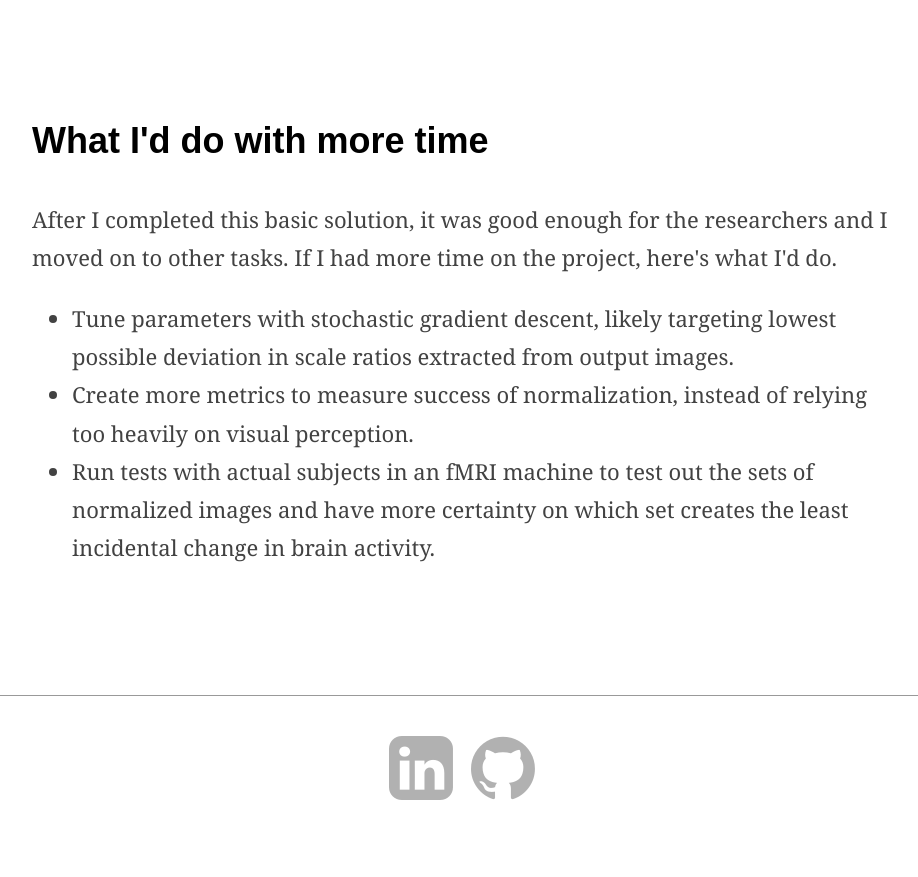
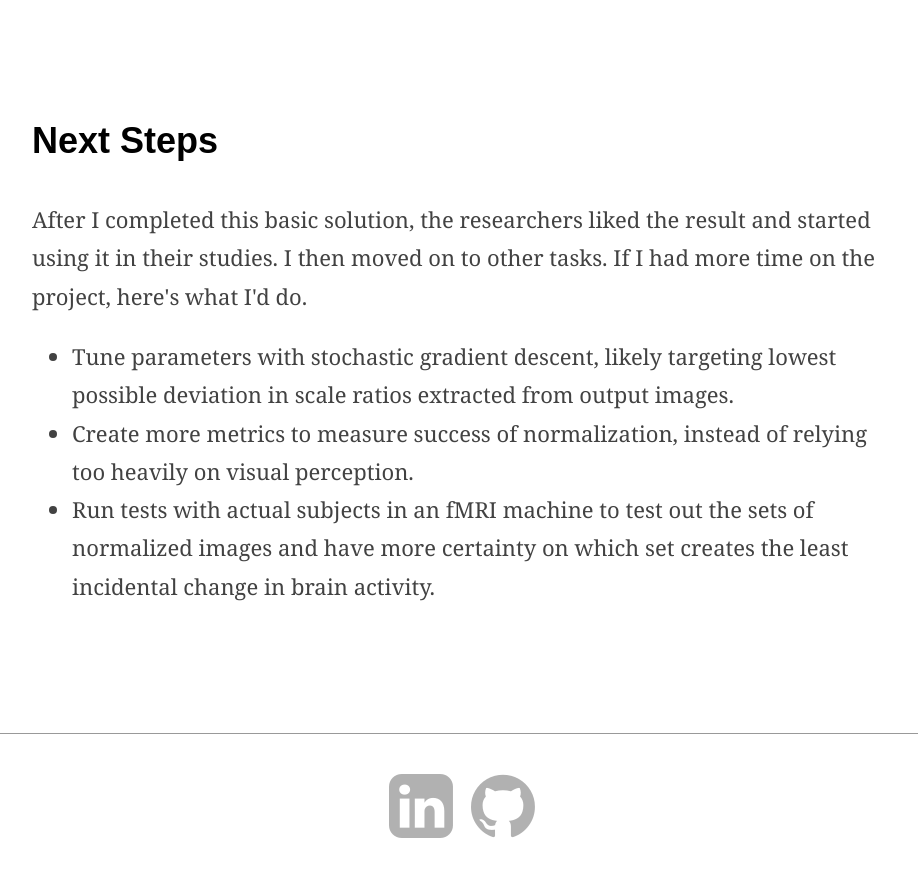
Before and after one commit to clintburgos/ClintBurgosDotCom, a Vue app: page /work/photonorm in a window 1280 px wide. Shown: the part 5061-5938 px from the top of the page, without its empty margins (178-1096 px from the left). Built offline with nearby package versions, Linux system fonts and the light colour scheme.

Commit message:
mom suggestions

```diff
--- a/src/components/ColorSearch.vue
+++ b/src/components/ColorSearch.vue
@@ -6,10 +6,10 @@
     <img id="top-banner" class="banner" src="../assets/images/color_search_banner.png">
     <text-block
       title="Color palette-based search for Joss & Main"
-      text="Color is an important factor in choosing items for your home that match your existing style. Joss & Main's color search implementation relies on keywords provided by the manufacturer which limits the precision of the color search. Searching multiple colors does not take into account the prominence of the color (for example, 90% blue/10% red would be in the same bucket as 10% blue/90% red). During my summer internship I implemented a search based on color information extracted directly from product images that would also allow for percentage specification. It was modeled off of <a href='https://labs.tineye.com/multicolr/' target='_blank'>TinEye's excellent color search.</a>"
+      text="Color is an important factor in choosing items for your home that match your existing style. Joss & Main's color search implementation relies on keywords provided by the manufacturer which limits the precision of the color search. Searching multiple colors does not take into account the prominence of the color (for example, 90% blue/10% red would be in the same bucket as 10% blue/90% red). I implemented a search based on color information extracted directly from product images that would also allow for percentage specification. It was modeled off of <a href='https://labs.tineye.com/multicolr/' target='_blank'>TinEye's excellent color search.</a>"
     />
     <text-block
-      text="Wayfair and its sub-sites are built in PHP, so that's what I was restricted to working in. I decided to leverage <a href='https://www.imagemagick.org/script/index.php' target='_blank'>Image Magick</a> for image processing which is used at Wayfair to automatically format product images&mdash; and which I had <a href='/work/photonorm'>prior experience using</a>."
+      text="Wayfair and its sub-sites are built in PHP. I decided to leverage <a href='https://www.imagemagick.org/script/index.php' target='_blank'>Image Magick</a> for image processing which is used at Wayfair to automatically format product images&mdash; and which I had <a href='/work/photonorm'>prior experience using</a>."
     />
     <div class='break'></div>
     <text-block
@@ -107,8 +107,8 @@
     </video>
     <div class='break'></div>
     <text-block
-      title="What I'd do with more time"
-      text="I was unable to complete productionization in my internship. I wrote an article outlining the things I can tried and why I made it the way I did, but the project was never picked up by anyone for completion. If Wayfair were to give this color search another go:
+      title="Next steps"
+      text="This project is on hold at Wayfair, but these would be my next steps:
       <ul>
         <li>There's an <a href='https://github.com/sergeyk/rayleigh' target='_blank'>open source project that solves this problem</a>. I'd get that running as a service that could take requests over the network.</li>
         <li>As for color name classification, there's <a href='https://wagenaartje.github.io/neataptic/articles/classifycolors/' target='_blank'> open source code for a neural network classifier</a>, and a bunch of other machine learning solutions that are more robust than the naive bayes.</li>
--- a/src/components/Home.vue
+++ b/src/components/Home.vue
@@ -7,7 +7,7 @@
     <div id="about">
       <text-block
         title="I'm a creative software engineer with a passion for research and discovery."
-        text="After getting my start as a programmer in neuroscience labs at Tufts and UT Austin, I took on a series of open-ended projects at Wayfair in which I had generous control of project direction and design. I've had experience building web/mobile apps, machine learning models, a streaming data pipeline, and more. The part of the process of software development I most enjoy is fine-tuning the results of an application through creative experimentation."
+        text="After getting my start as a programmer in neuroscience labs at Tufts University and University of Texas at Austin, I took on a series of open-ended software engineering projects at Wayfair in which I had generous control of project direction and design. I have built web/mobile apps, worked with machine learning models and more. The part of software development I most enjoy is fine-tuning the results of an application through creative experimentation."
       />
       <text-block
         text="Get in contact with me with the social media links at the bottom of the page. Let’s learn, innovate, and make cool stuff!"
--- a/src/components/Photonorm.vue
+++ b/src/components/Photonorm.vue
@@ -60,8 +60,8 @@
     />
     <br><br>
     <text-block
-      title="What I'd do with more time"
-      text="After I completed this basic solution, it was good enough for the researchers and I moved on to other tasks. If I had more time on the project, here's what I'd do.
+      title="Next Steps"
+      text="After I completed this basic solution, the researchers liked the result and started using it in their studies. I then moved on to other tasks. If I had more time on the project, here's what I'd do.
       <ul>
         <li>Tune parameters with stochastic gradient descent, likely targeting lowest possible deviation in scale ratios extracted from output images.</li>
         <li>Create more metrics to measure success of normalization, instead of relying too heavily on visual perception.</li>
```
